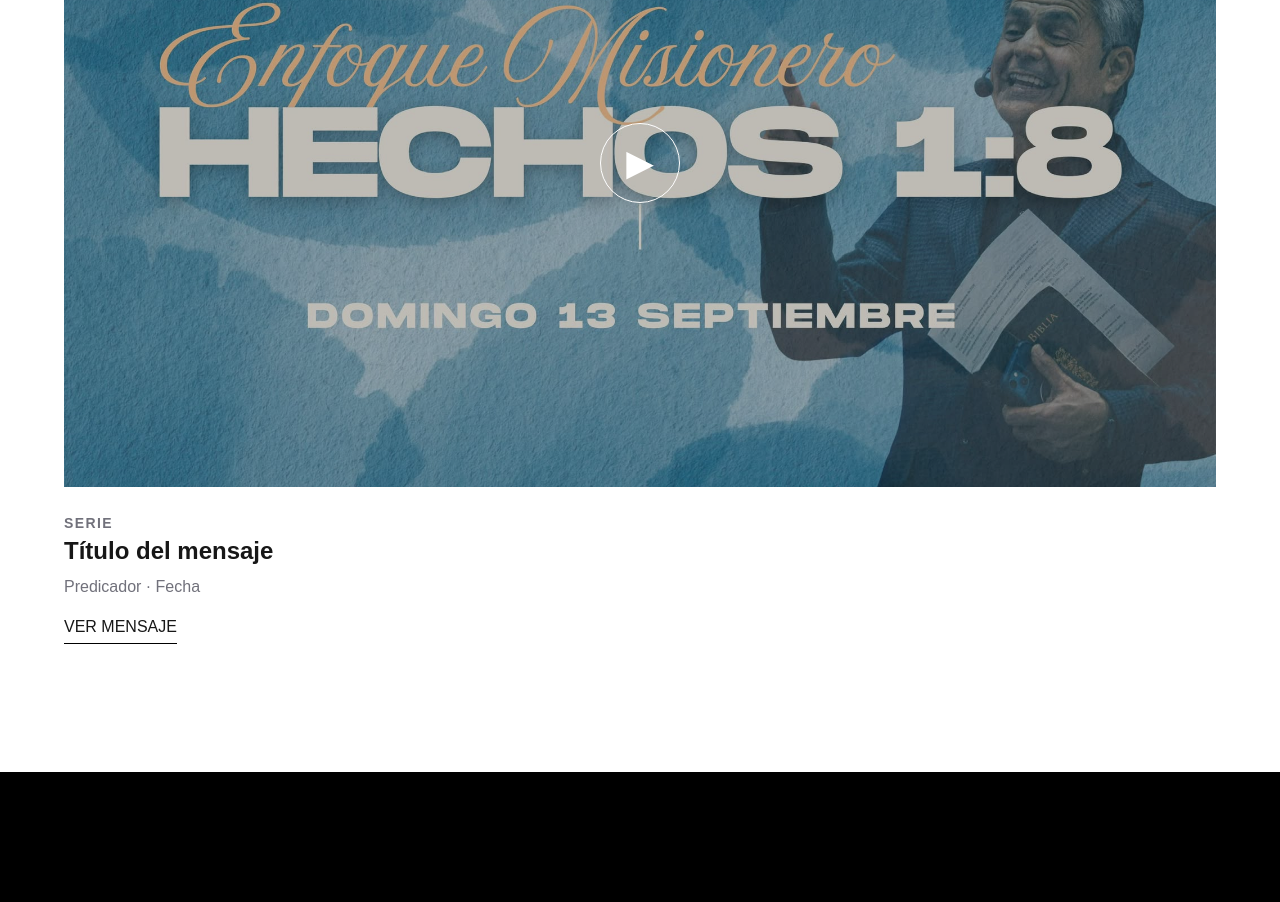
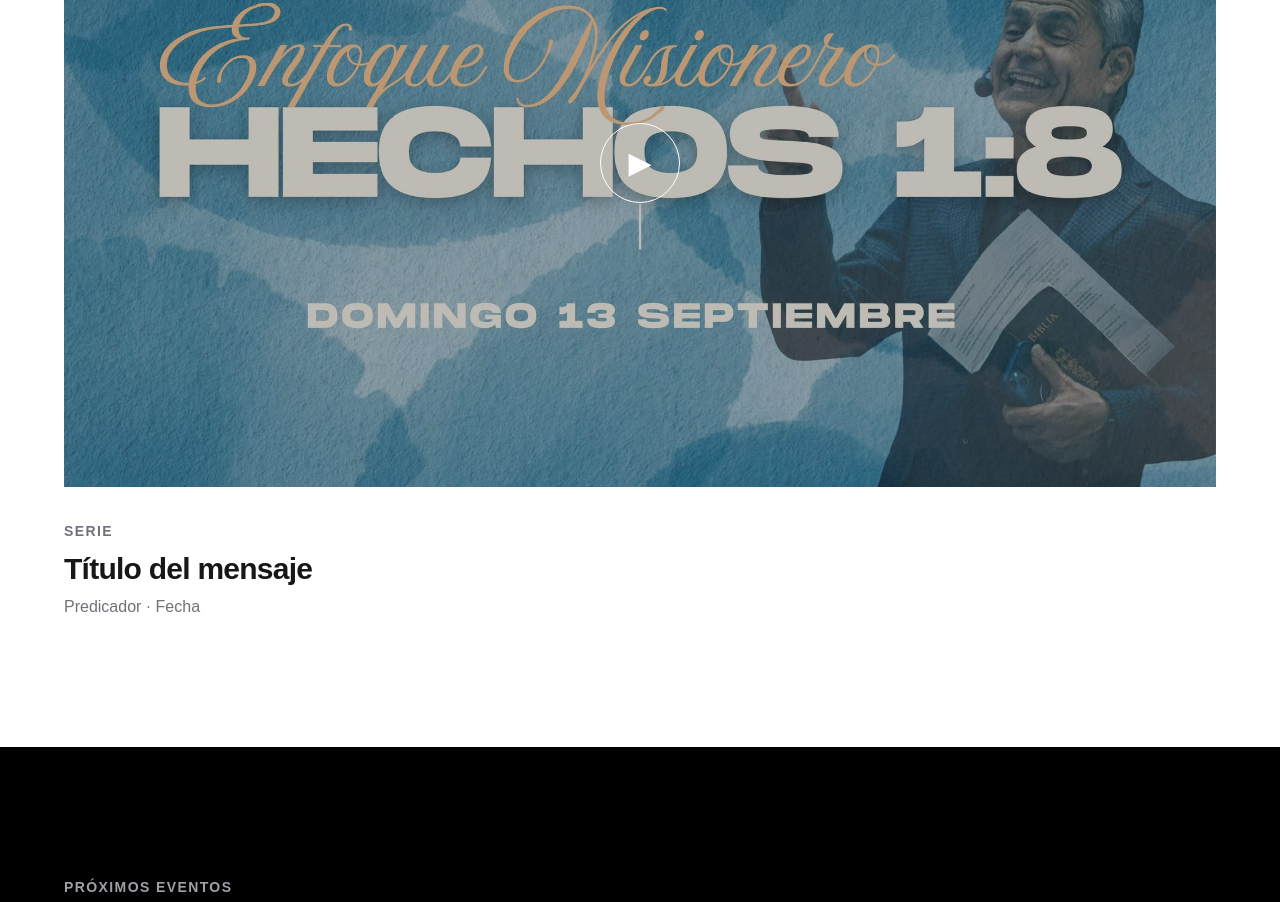
Before and after one commit to jeyescobar/familia-del-rey, a Next.js app: page / in a window 1280 px wide. Shown: the part 2600-3502 px from the top of the page. Built offline with nearby package versions, Linux system fonts and the light colour scheme.

Commit message:
Polish latest message section

```diff
--- a/app/page.tsx
+++ b/app/page.tsx
@@ -359,24 +359,26 @@ export default function Home(){
         <p className="mt-4 text-lg text-zinc-600">Escucha nuestro mensaje más reciente.</p>
           </div>
 
-            <button className=" w-full mt-12 relative overflow-hidden aspect-video bg-zinc-900 flex items-center justify-center cursor-pointer hover:opacity-90 transition-opacity duration-300">
+            <button aria-label="Ver último mensaje"
+            className="group w-full mt-12 relative overflow-hidden aspect-video bg-zinc-900 flex items-center justify-center cursor-pointer hover:opacity-90 transition-opacity duration-300">
               <Image
                 src="/foto-predica.jpg"
                 alt="Último mensaje"
                 fill
-                className="object-cover"
+                className="object-cover transition-transform duration-700 group-hover:scale-105"
               />
               <div className="absolute inset-0 bg-black/25"></div>
-              <span className="text-white text-4xl w-20 h-20 rounded-full border border-white flex items-center justify-center relative z-10">▶</span>
+              <span className="relative z-10 flex h-20 w-20 items-center justify-center rounded-full border border-white text-3xl text-white transition-all duration-300 group-hover:scale-110 group-hover:bg-white group-hover:text-black">
+                ▶
+              </span>
             </button>
-          <div className="mt-6">
+          <div className="mt-8 max-w-3xl">
             <span className="text-sm font-semibold tracking-widest text-zinc-500">
               SERIE
             </span>
-              <h3 className="text-2xl font-bold">Título del mensaje</h3>
+              <h3 className="mt-2 text-2xl md:text-3xl font-bold tracking-tight">Título del mensaje</h3>
               <p className="mt-2 text-zinc-500">Predicador · Fecha</p>
-              <a className="border-b border-black pb-1 hover:text-zinc-500 inline-block mt-4" href="/sermones">VER MENSAJE</a>
-          </div>
+              </div>
         </div>
       </section>
 
```
